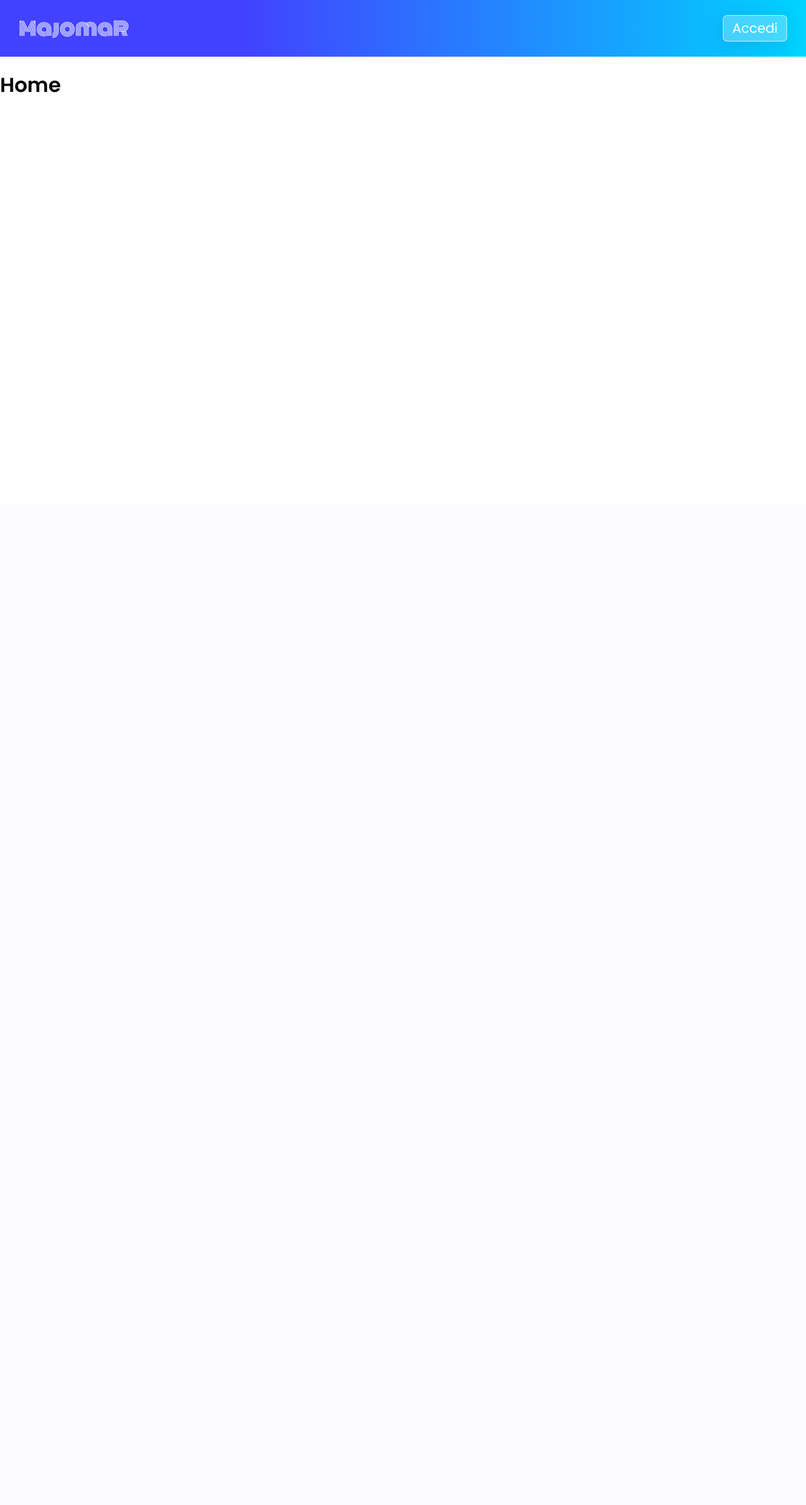
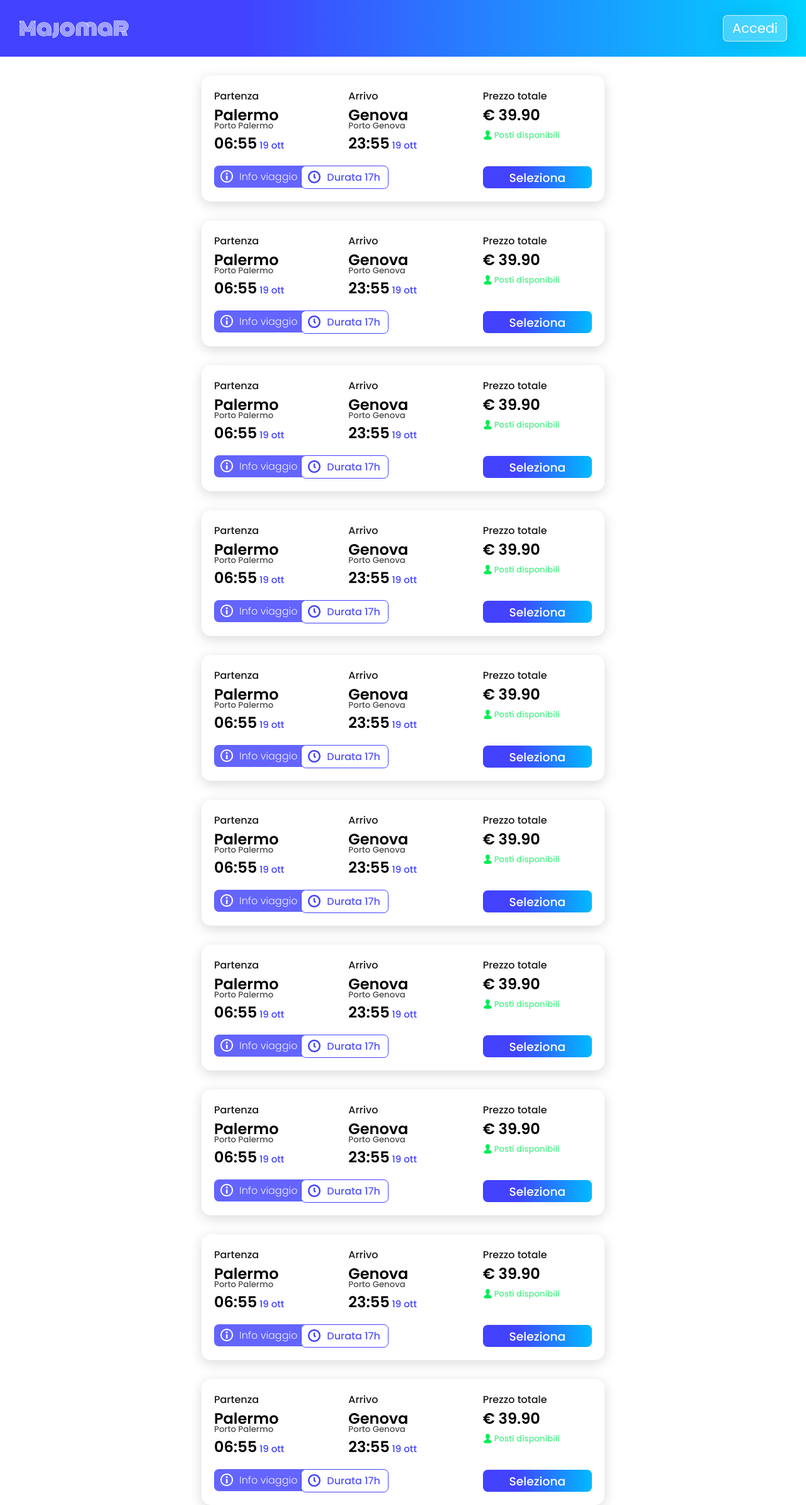
Before and after one commit to majoboss/Majomar, a PHP site: page /Php/Home.php in a window 1280 px wide. Shown: the whole page at 63% size. Before the commit the page ends 147 px from the top, so only its background shows below. Run offline with PHP 8.4, Linux system fonts and the light colour scheme.

Commit message:
cards template

```diff
--- a/Css/style.css
+++ b/Css/style.css
@@ -1,6 +1,4 @@
-/*
-  Start Home
-*/
+
 
 h1,h2,h3,h4,h5,h6,p{
     font-family: 'Poppins', sans-serif;
@@ -8,6 +6,12 @@ h1,h2,h3,h4,h5,h6,p{
 body{
     margin: 0;
 }
+
+/*
+  Start Headbar
+*/
+
+
 #headbar{
     background: #4242ff;
     background: linear-gradient(90deg, rgba(66,66,255,1) 30%, rgba(0,212,255,1) 100%);
@@ -57,5 +61,182 @@ body{
 }
 
 /*
-  Finish Home
+  Finish Headbar
 */
+
+
+/*
+  Start Card
+*/
+
+.card{
+    display: flex;
+    justify-content: space-between;
+    width: 50%;
+    height: 200px;
+    border-radius: 15px;
+    box-shadow: 0px 5px 20px rgba(0, 0, 0, 0.153);
+    margin-top: 30px;
+}
+
+#card_container{
+    display: flex;
+    flex-direction: column;
+    align-items: center;
+
+}
+
+.card_section{
+    display: flex;
+    flex: 1;
+    margin: 20px;
+    flex-direction: column;
+}
+
+.card_section p,h2,h5,h3{
+    margin: 0;
+    font-weight: 500;
+}
+
+.card_section p{
+    opacity: .9;
+}
+
+
+
+.card_section h5{
+   margin-top: -10px;
+   opacity: .7;
+}
+
+
+.card_section h2{
+    font-weight: 600;
+}
+
+.card_section span{
+    font-size: 15px;
+    font-weight: 500;
+    color: #4242ff;
+}
+
+.card_sec_btn{
+    display: flex;
+    flex-direction: row;
+    height: 35px;
+    width: 150px;
+    border-radius: 7.5px;
+    background-color: #4242ffd0;
+    margin-top: 18px;
+    color: white;
+}
+
+.card_sec_btn p{
+    padding-top: 5px;
+    padding-left: 10px;
+    font-weight: 300;
+}
+
+.card img{
+    width: 20px;
+    height: 20px;
+    margin-top: 7px;
+    margin-left: 10px;
+}
+
+.sec_time{
+    background-color: white;
+    color: #4242ff;
+    border:1.5px solid #4242ff;
+    margin-left: -75px;
+    width: max-content;
+    padding-right: 12px;
+}
+
+.sec_time p{
+    font-weight: 500;
+}
+
+.posti_card{
+    color: #00ec56;
+    opacity: 1 !important;
+    display: flex;
+    flex-direction: row;
+    align-items: center;
+
+}
+
+.posti_card h5{
+   height: 3px;
+
+}
+
+.posti_card img{
+    height: 15px;
+    width: 15px;
+    margin-right: 3px;
+    margin-left: 0;
+ }
+
+ .select_button{
+    height: 35px;
+    background: #4242ff;
+    background: linear-gradient(90deg, rgba(66,66,255,1) 30%, rgb(0, 187, 255) 100%);
+    border-radius: 7.5px;
+    margin-top: 42px;
+ }
+
+ .select_button h3{
+    text-align: center;
+    padding-top: 3.5px;
+    color: white;
+ }
+
+
+
+
+
+
+
+
+/*
+  Finish Card
+*/
+
+/*
+
+<div class="card">
+            <div class="card_section">
+                <p>Partenza</p>
+                <h2>Palermo</h2>
+                <h5>Porto Palermo</h5>
+                <h2>06:55<span> 19 ott</span></h2>
+                <div class="card_sec_btn">
+                    <img src="../Assets/info_icon.png" alt="">
+                    <p>Info viaggio</p>
+                </div>
+            </div>
+            <div class="card_section">
+                <p>Arrivo</p>
+                <h2>Genova</h2>
+                <h5>Porto Genova</h5>
+                <h2>23:55<span> 19 ott</span></h2>
+                <div class="card_sec_btn sec_time">
+                    <img src="../Assets/clock_icon.png" alt="">
+                    <p>Durata 17h</p>
+                </div>
+            </div>
+            <div class="card_section last_sec">
+                <p>Prezzo totale</p>
+                <h2>€ 39.90</h2>
+                <div class="posti_card">
+                    <img src="../Assets/pearson_icon.png" alt="">
+                    <h5>Posti disponibili</h5>
+                 </div>
+                 <div class="select_button">
+                    <h3>Seleziona</h3>
+                 </div>
+            </div>
+        </div>
+
+*/
--- a/Html/Home.html
+++ b/Html/Home.html
@@ -1,3 +1,12 @@
 <div>
-    <h1>Home</h1>
+
+    <div id="card_container">
+
+        <cards/>
+
+    </div>
+
+
+
+
 </div>
--- a/Html/Template.html
+++ b/Html/Template.html
@@ -8,7 +8,7 @@
     <link rel="preconnect" href="https://fonts.gstatic.com" crossorigin>
     <link href="https://fonts.googleapis.com/css2?family=Monoton&family=Poppins:wght@300;400;500;600&display=swap" rel="stylesheet">
     <link rel="stylesheet" href="../Css/style.css">
-    <link rel="icon" href="Assets/icon.png">
+    <link rel="icon" href="../Assets/icon.png">
     <title>Majomar</title>
 </head>
 <body >
--- a/Php/Home.php
+++ b/Php/Home.php
@@ -7,7 +7,49 @@ $headbar = file_get_contents('../Html/Headbar.html');
 $home = file_get_contents('../Html/Home.html');
 
 $web_page = str_replace('<headbar/>', $headbar , $web_page);
+
+$cards = '';
+
+for($i=0;$i<10;$i++){
+    $cards.='<div class="card">
+    <div class="card_section">
+        <p>Partenza</p>
+        <h2>Palermo</h2>
+        <h5>Porto Palermo</h5>
+        <h2>06:55<span> 19 ott</span></h2>
+        <div class="card_sec_btn">
+            <img src="../Assets/info_icon.png" alt="">
+            <p>Info viaggio</p>
+        </div>
+    </div>
+    <div class="card_section">
+        <p>Arrivo</p>
+        <h2>Genova</h2>
+        <h5>Porto Genova</h5>
+        <h2>23:55<span> 19 ott</span></h2>
+        <div class="card_sec_btn sec_time">
+            <img src="../Assets/clock_icon.png" alt="">
+            <p>Durata 17h</p>
+        </div>
+    </div>
+    <div class="card_section last_sec">
+        <p>Prezzo totale</p>
+        <h2>€ 39.90</h2>
+        <div class="posti_card">
+            <img src="../Assets/pearson_icon.png" alt="">
+            <h5>Posti disponibili</h5>
+         </div>
+         <div class="select_button">
+            <h3>Seleziona</h3>
+         </div>
+    </div>
+</div>
+';
+}
+
+$home = str_replace('<cards/>', $cards , $home);
 $web_page = str_replace('<contenuto/>', $home , $web_page);
+
 
 echo $web_page;
 
```
Also changed, not shown: Assets/clock_icon.png (added), Assets/info_icon.png (added), Assets/pearson_icon.png (added).
